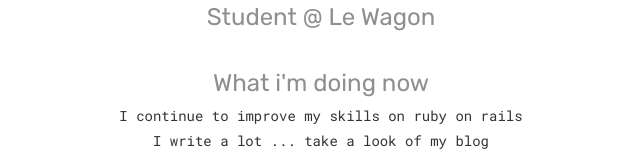
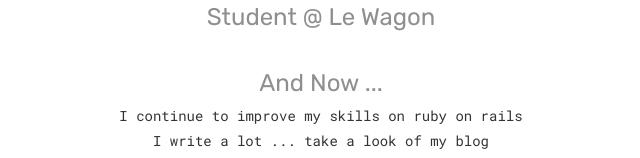
Before and after one commit to matni94/profile, a plain HTML site: page index.html in a window 1280 px wide. Shown: the part 306-464 px from the top of the page, without its empty margins (319-959 px from the left). Drawn offline with nearby package versions, Linux system fonts and the light colour scheme.

Commit message:
Add CNAME + minor update

```diff
--- a/index.html
+++ b/index.html
@@ -32,7 +32,7 @@
         </div>
 
         <div class = 'content'>
-          <h2 class= "text-center">What i'm doing now </h2>
+          <h2 class= "text-center">And Now ... </h2>
           <p>I continue to improve my skills on ruby on rails</p>
           <p>I write a lot ... <a href="https://medium.com/@mathieunicolas">take a look of my blog</a></p>
           <p>And i travel around the world for experiment the Digital Nomad style ...</p>
```
Also changed, not shown: 1 other file.
